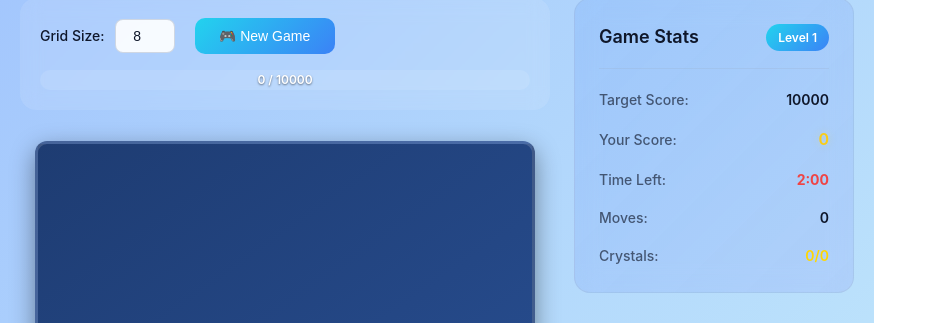
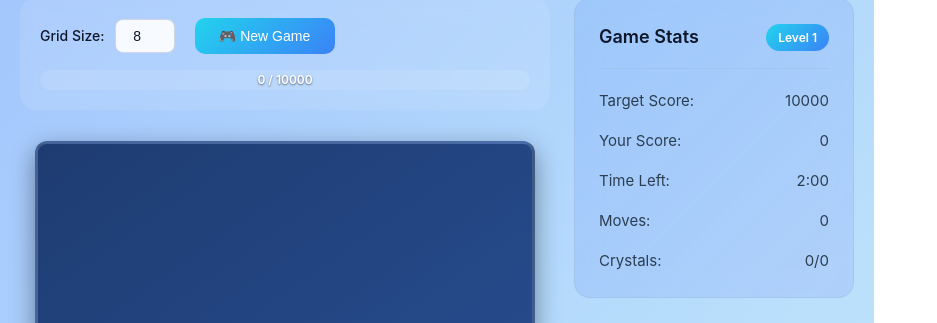
Before and after one commit to reznikovkg/vue-3-docker-compose, a Vue app in the folder vue/: page /example in a window 1280 px wide. Shown: the part 131-454 px from the top of the page, without its empty margins (0-937 px from the left). Built offline with nearby package versions, Linux system fonts and the light colour scheme.

Commit message:
refactor

```diff
--- a/vue/src/components/game/GameInfo.vue
+++ b/vue/src/components/game/GameInfo.vue
@@ -1,67 +1,53 @@
 <template>
   <section class="game-info">
     <header class="game-info__header">
-      <h2 class="game-info__title">Game Stats</h2>
-      <div class="game-info__level">Level {{ levelValue }}</div>
+      <h2 class="game-info__title">{{ title }}</h2>
+      <div class="game-info__level">Level {{ gameStats.level }}</div>
     </header>
 
     <div class="game-info__content">
-      <div class="game-info__field">
-        <span class="game-info__label">Target Score:</span>
-        <span class="game-info__value">{{ targetScoreValue }}</span>
-      </div>
+      <GameStatField
+        v-for="stat in gameStatFields"
+        :key="stat.label"
+        :label="stat.label"
+        :value="stat.value"
+        :variant="stat.variant"
+      />
 
-      <div class="game-info__field">
-        <span class="game-info__label">Your Score:</span>
-        <span class="game-info__value game-info__value--score">{{ scoreValue }}</span>
-      </div>
-
-      <div class="game-info__field">
-        <span class="game-info__label">Time Left:</span>
-        <span class="game-info__value game-info__value--time">{{ formatTime(timeLeftValue) }}</span>
-      </div>
-
-      <div class="game-info__field">
-        <span class="game-info__label">Moves:</span>
-        <span class="game-info__value">{{ moveCountValue }}</span>
-      </div>
-
-      <div class="game-info__field">
-        <span class="game-info__label">Crystals:</span>
-        <span class="game-info__value game-info__value--crystal">
-          {{ crystalsCollectedValue }}/{{ crystalsTotalValue }}
-        </span>
-      </div>
-
-      <div v-if="comboValue.active" class="combo-display">
+      <div v-if="gameStats.combo.active" class="combo-display">
         <div class="combo-display__title">COMBO!</div>
         <div class="combo-display__details">
-          <span class="combo-display__color" :style="{ backgroundColor: comboValue.color }"></span>
-          <span class="combo-display__count">x{{ comboValue.count }}</span>
-          <span class="combo-display__multiplier">×{{ comboValue.multiplier.toFixed(1) }}</span>
+          <span
+            v-if="gameStats.combo.color"
+            class="combo-display__color"
+            :style="{ backgroundColor: gameStats.combo.color }"
+          />
+          <span class="combo-display__count">x{{ gameStats.combo.count }}</span>
+          <span class="combo-display__multiplier">×{{ gameStats.combo.multiplier.toFixed(1) }}</span>
         </div>
-        <div v-if="comboValue.bonusType" class="combo-display__bonus">
-          Bonus: {{ getBonusName(comboValue.bonusType) }}
+        <div v-if="gameStats.combo.bonusType" class="combo-display__bonus">
+          Bonus: {{ getBonusName(gameStats.combo.bonusType) }}
         </div>
       </div>
 
-      <div v-if="bonusesValue.length > 0" class="bonuses-section">
+      <div v-if="hasBonuses" class="bonuses-section">
         <h3 class="bonuses-section__title">Active Bonuses</h3>
         <div class="bonuses-section__list">
-          <div
-            v-for="(bonus, index) in bonusesValue"
-            :key="index"
+          <button
+            v-for="(bonus, index) in gameStats.bonuses"
+            :key="bonus.id || index"
             class="bonus-item"
+            :disabled="gameStats.isProcessing"
             @click="activateBonus(index)"
           >
             <span class="bonus-item__icon">{{ getBonusSymbol(bonus.type) }}</span>
             <span class="bonus-item__name">{{ getBonusName(bonus.type) }}</span>
-          </div>
+          </button>
         </div>
       </div>
 
-      <div v-if="isProcessingValue" class="processing-indicator">
-        <div class="processing-indicator__spinner"></div>
+      <div v-if="gameStats.isProcessing" class="processing-indicator">
+        <div class="processing-indicator__spinner" />
         <span class="processing-indicator__text">Processing...</span>
       </div>
     </div>
@@ -72,64 +58,197 @@
 import { computed } from 'vue'
 import { useStore } from 'vuex'
 
-const store = useStore()
+// ============== TYPES ==============
+type BonusType =
+  | 'bomb'
+  | 'vertical'
+  | 'horizontal'
+  | 'random'
+  | 'time'
+  | 'crystal_hunter'
 
-// Безопасные вычисляемые свойства с значениями по умолчанию
-const scoreValue = computed(() => store.getters.score || 0)
-const levelValue = computed(() => store.getters.level || 1)
-const targetScoreValue = computed(() => store.getters.targetScore || 10000)
-const timeLeftValue = computed(() => store.getters.timeLeft || 120)
-const moveCountValue = computed(() => store.getters.moveCount || 0)
-const crystalsCollectedValue = computed(() => store.getters.crystalsCollected || 0)
-const crystalsTotalValue = computed(() => store.getters.crystalsTotal || 0)
-const comboValue = computed(() => store.getters.combo || {
+interface BonusItem {
+  type: BonusType
+  id?: string
+}
+
+interface ComboState {
+  active: boolean
+  color: string | null
+  count: number
+  multiplier: number
+  bonusType: BonusType | null
+}
+
+interface GameStats {
+  score: number
+  level: number
+  targetScore: number
+  timeLeft: number
+  moveCount: number
+  crystalsCollected: number
+  crystalsTotal: number
+  combo: ComboState
+  bonuses: BonusItem[]
+  isProcessing: boolean
+}
+
+interface StatField {
+  label: string
+  value: string | number
+  variant?: 'default' | 'score' | 'time' | 'crystal'
+}
+
+// ============== CONSTANTS ==============
+const BONUS_CONFIG: Record<BonusType, { symbol: string; name: string }> = {
+  bomb: { symbol: 'B', name: 'Bomb' },
+  vertical: { symbol: 'V', name: 'Vertical' },
+  horizontal: { symbol: 'H', name: 'Horizontal' },
+  random: { symbol: '?', name: 'Random' },
+  time: { symbol: 'T', name: 'Time+' },
+  crystal_hunter: { symbol: 'C', name: 'Crystal Hunter' }
+}
+
+const DEFAULT_COMBO: ComboState = {
   active: false,
   color: null,
   count: 0,
   multiplier: 1,
   bonusType: null
-})
-const bonusesValue = computed(() => store.getters.bonuses || [])
-const isProcessingValue = computed(() => store.getters.isProcessing || false)
+}
 
-const formatTime = (seconds: number) => {
+const DEFAULT_STATS: GameStats = {
+  score: 0,
+  level: 1,
+  targetScore: 10000,
+  timeLeft: 120,
+  moveCount: 0,
+  crystalsCollected: 0,
+  crystalsTotal: 0,
+  combo: DEFAULT_COMBO,
+  bonuses: [],
+  isProcessing: false
+}
+
+const TITLE = 'Game Stats'
+
+// ============== COMPONENT LOGIC ==============
+const store = useStore()
+
+// Unified game stats computed property
+const gameStats = computed<GameStats>(() => ({
+  score: store.getters.score ?? DEFAULT_STATS.score,
+  level: store.getters.level ?? DEFAULT_STATS.level,
+  targetScore: store.getters.targetScore ?? DEFAULT_STATS.targetScore,
+  timeLeft: store.getters.timeLeft ?? DEFAULT_STATS.timeLeft,
+  moveCount: store.getters.moveCount ?? DEFAULT_STATS.moveCount,
+  crystalsCollected: store.getters.crystalsCollected ?? DEFAULT_STATS.crystalsCollected,
+  crystalsTotal: store.getters.crystalsTotal ?? DEFAULT_STATS.crystalsTotal,
+  combo: store.getters.combo ?? DEFAULT_STATS.combo,
+  bonuses: store.getters.bonuses ?? DEFAULT_STATS.bonuses,
+  isProcessing: store.getters.isProcessing ?? DEFAULT_STATS.isProcessing
+}))
+
+// Helper function to format time
+const formatTime = (seconds: number): string => {
   const mins = Math.floor(seconds / 60)
   const secs = seconds % 60
   return `${mins}:${secs.toString().padStart(2, '0')}`
 }
 
-const getBonusSymbol = (bonusType: string) => {
-  const symbols: Record<string, string> = {
-    bomb: 'B',
-    vertical: 'V',
-    horizontal: 'H',
-    random: '?',
-    time: 'T',
-    crystal_hunter: 'C'
+// Bonus helper functions
+const getBonusSymbol = (type: string): string =>
+  BONUS_CONFIG[type as BonusType]?.symbol ?? '?'
+
+const getBonusName = (type: string): string =>
+  BONUS_CONFIG[type as BonusType]?.name ?? 'Unknown'
+
+// Computed properties
+const title = TITLE
+
+const gameStatFields = computed<StatField[]>(() => [
+  {
+    label: 'Target Score:',
+    value: gameStats.value.targetScore
+  },
+  {
+    label: 'Your Score:',
+    value: gameStats.value.score,
+    variant: 'score'
+  },
+  {
+    label: 'Time Left:',
+    value: formatTime(gameStats.value.timeLeft),
+    variant: 'time'
+  },
+  {
+    label: 'Moves:',
+    value: gameStats.value.moveCount
+  },
+  {
+    label: 'Crystals:',
+    value: `${gameStats.value.crystalsCollected}/${gameStats.value.crystalsTotal}`,
+    variant: 'crystal'
   }
-  return symbols[bonusType] || '?'
+])
+
+const hasBonuses = computed(() => gameStats.value.bonuses.length > 0)
+
+// Event handlers
+const activateBonus = (index: number): void => {
+  if (!gameStats.value.isProcessing) {
+    store.dispatch('game/activateBonus', index)
+  }
 }
 
-const getBonusName = (bonusType: string) => {
-  const names: Record<string, string> = {
-    bomb: 'Bomb',
-    vertical: 'Vertical',
-    horizontal: 'Horizontal',
-    random: 'Random',
-    time: 'Time+',
-    crystal_hunter: 'Crystal Hunter'
-  }
-  return names[bonusType] || 'Unknown'
-}
-
-const activateBonus = (index: number) => {
-  if (!isProcessingValue.value) {
-    store.dispatch('game/activateBonus', index)
-  }
+// ============== COMPONENTS ==============
+// Sub-component for stat field (defined in template)
+const GameStatField = {
+  props: {
+    label: { type: String, required: true },
+    value: { type: [String, Number], required: true },
+    variant: { type: String, default: 'default' }
+  },
+  template: `
+    <div class="game-info__field">
+      <span class="game-info__label">{{ label }}</span>
+      <span
+        class="game-info__value"
+        :class="'game-info__value--' + variant"
+      >
+        {{ value }}
+      </span>
+    </div>
+  `
 }
 </script>
 
 <style scoped lang="scss">
+// ============== CSS VARIABLES ==============
+:root {
+  --game-text-strong: #0f172a;
+  --game-text-muted: rgba(15, 23, 42, 0.7);
+}
+
+@media (prefers-color-scheme: dark) {
+  :root {
+    --game-text-strong: #f8fafc;
+    --game-text-muted: rgba(226, 232, 240, 0.7);
+  }
+}
+
+// ============== ANIMATIONS ==============
+@keyframes spin {
+  0% { transform: rotate(0deg); }
+  100% { transform: rotate(360deg); }
+}
+
+@keyframes pulse {
+  0%, 100% { opacity: 1; }
+  50% { opacity: 0.7; }
+}
+
+// ============== MAIN CONTAINER ==============
 .game-info {
   display: flex;
   flex-direction: column;
@@ -140,8 +259,14 @@ const activateBonus = (index: number) => {
   border: 1px solid rgba(148, 163, 184, 0.2);
   backdrop-filter: blur(12px);
   min-width: 280px;
+
+  @media (prefers-color-scheme: dark) {
+    background: linear-gradient(135deg, rgba(37, 99, 235, 0.2), rgba(14, 165, 233, 0.15));
+    border-color: rgba(148, 163, 184, 0.25);
+  }
 }
 
+// ============== HEADER ==============
 .game-info__header {
   display: flex;
   justify-content: space-between;
@@ -166,12 +291,14 @@ const activateBonus = (index: number) => {
   font-weight: 600;
 }
 
+// ============== CONTENT ==============
 .game-info__content {
   display: flex;
   flex-direction: column;
   gap: 16px;
 }
 
+// ============== STAT FIELDS ==============
 .game-info__field {
   display: flex;
   justify-content: space-between;
@@ -189,23 +316,24 @@ const activateBonus = (index: number) => {
   font-size: 14px;
   color: var(--game-text-strong);
   font-weight: 600;
-}
 
-.game-info__value--score {
+  &--score {
     color: #facc15;
     text-shadow: 0 0 8px rgba(250, 204, 21, 0.3);
     font-size: 16px;
   }
 
-.game-info__value--time {
+  &--time {
     color: #ef4444;
     font-weight: 700;
   }
 
-.game-info__value--crystal {
+  &--crystal {
     color: gold;
   }
+}
 
+// ============== COMBO DISPLAY ==============
 .combo-display {
   background: linear-gradient(135deg, rgba(168, 85, 247, 0.2), rgba(236, 72, 153, 0.2));
   border: 1px solid rgba(168, 85, 247, 0.4);
@@ -257,6 +385,7 @@ const activateBonus = (index: number) => {
   font-weight: 500;
 }
 
+// ============== BONUSES SECTION ==============
 .bonuses-section__title {
   font-size: 14px;
   color: var(--game-text-strong);
@@ -280,12 +409,19 @@ const activateBonus = (index: number) => {
   cursor: pointer;
   transition: all 0.2s ease;
   border: 1px solid transparent;
-}
+  width: 100%;
+  text-align: left;
 
-.bonus-item:hover {
+  &:hover:not(:disabled) {
     background: rgba(255, 255, 255, 0.15);
     border-color: rgba(59, 130, 246, 0.3);
     transform: translateY(-1px);
+  }
+
+  &:disabled {
+    opacity: 0.5;
+    cursor: not-allowed;
+  }
 }
 
 .bonus-item__icon {
@@ -299,6 +435,7 @@ const activateBonus = (index: number) => {
   font-weight: 500;
 }
 
+// ============== PROCESSING INDICATOR ==============
 .processing-indicator {
   display: flex;
   align-items: center;
@@ -318,33 +455,4 @@ const activateBonus = (index: number) => {
   border-radius: 50%;
   animation: spin 1s linear infinite;
 }
-
-@keyframes spin {
-  0% { transform: rotate(0deg); }
-  100% { transform: rotate(360deg); }
-}
-
-@keyframes pulse {
-  0%, 100% { opacity: 1; }
-  50% { opacity: 0.7; }
-}
-
-@media (prefers-color-scheme: dark) {
-  .game-info {
-    background: linear-gradient(135deg, rgba(37, 99, 235, 0.2), rgba(14, 165, 233, 0.15));
-    border-color: rgba(148, 163, 184, 0.25);
-  }
-}
-
-:root {
-  --game-text-strong: #0f172a;
-  --game-text-muted: rgba(15, 23, 42, 0.7);
-}
-
-@media (prefers-color-scheme: dark) {
-  :root {
-    --game-text-strong: #f8fafc;
-    --game-text-muted: rgba(226, 232, 240, 0.7);
-  }
-}
 </style>
```
Also changed, not shown: vue/index.html (+0 -7 lines), vue/src/components/game/GameControls.vue (+0 -10 lines), vue/src/store/list.js (line endings or trailing spaces). Lines whose indentation alone changed are shown as unchanged.
